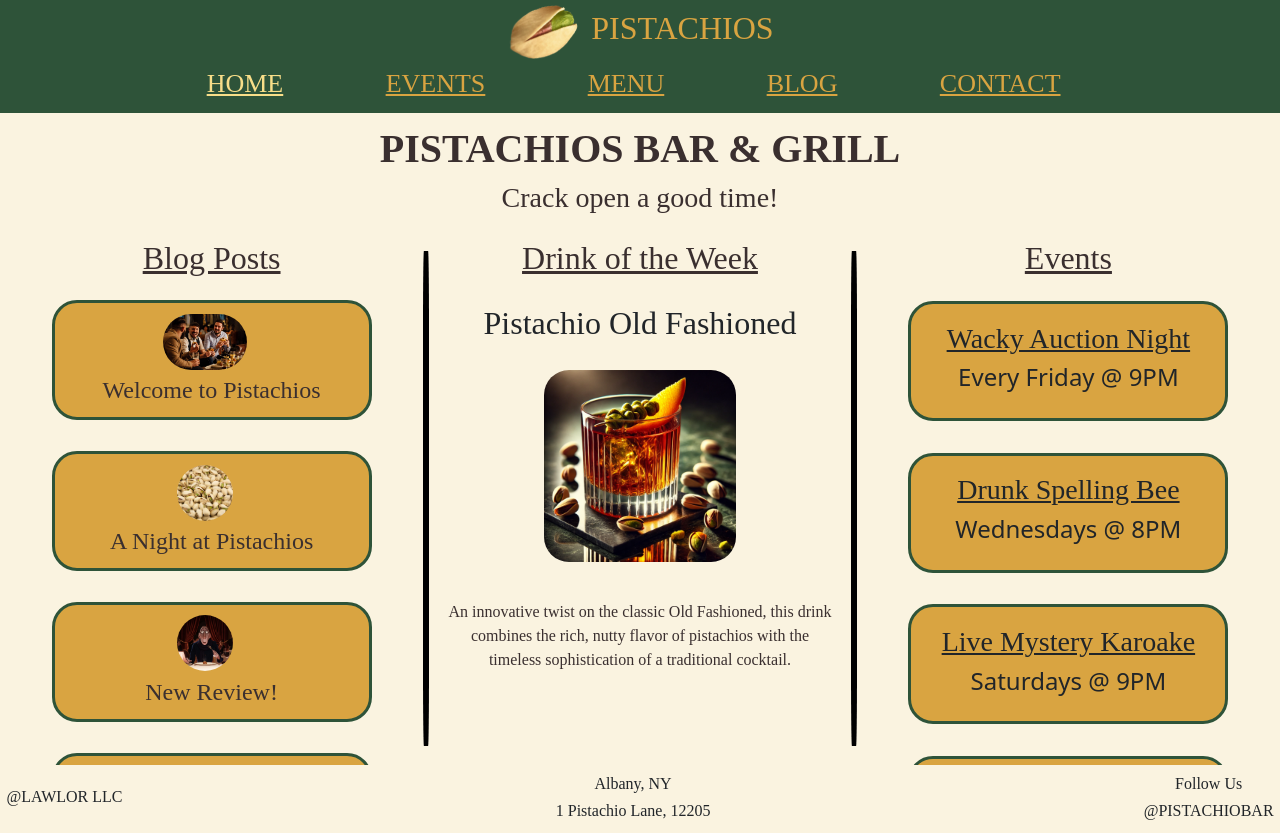
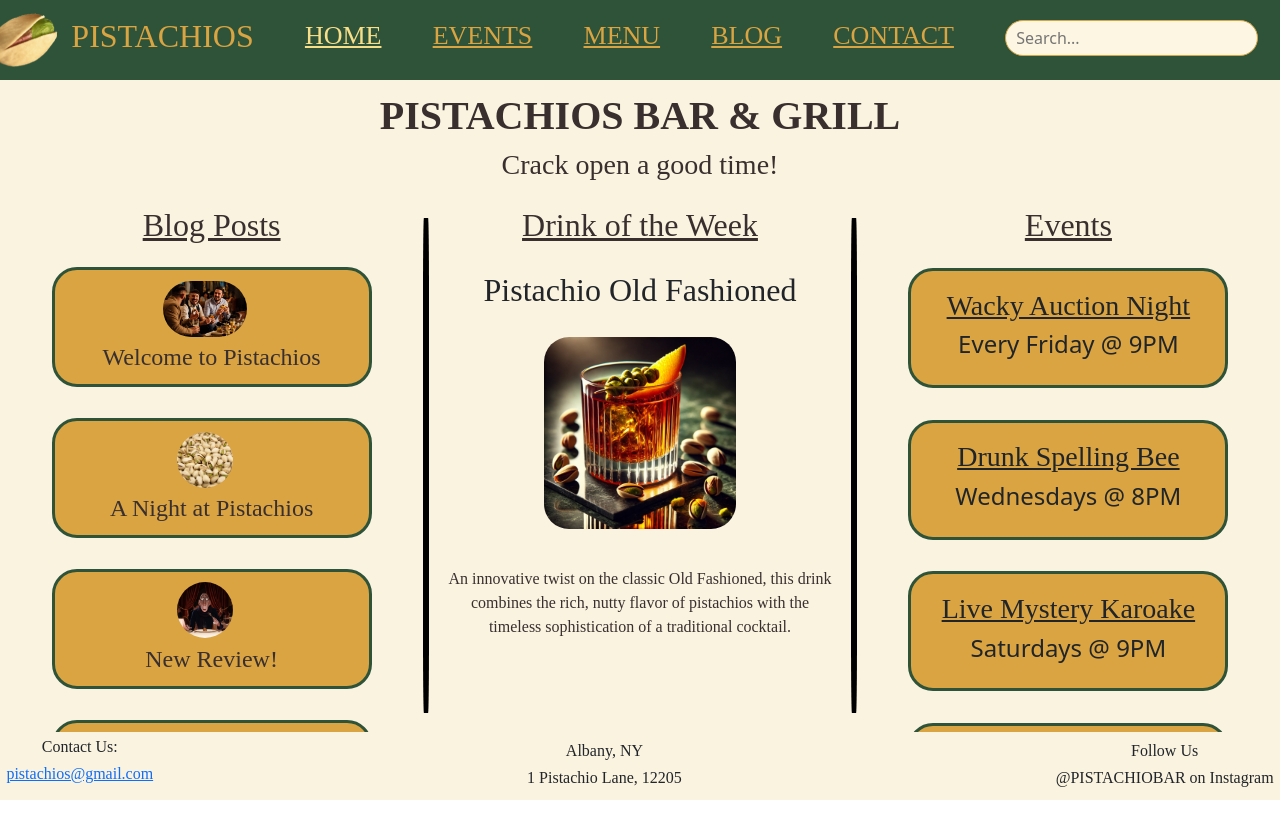
Before and after one commit to joshlawlor/pistachios-beta, a React (Create React App) app in the folder pistachios-app/: page / in a window 1280 px wide. After the commit the page ends 800 px from the top, so only its background shows below. Built offline with nearby package versions, Linux system fonts and the light colour scheme; a web font is replaced by a local one.

Commit message:
Search bar added. Contact us form added to footer

```diff
--- a/pistachios-app/src/App.css
+++ b/pistachios-app/src/App.css
@@ -40,13 +40,14 @@
   font-family: "Diplomata SC", serif;
   font-weight: 400;
   font-style: normal;
+  margin-left: -21vw;
 }
 
 .App-logo {
   min-height: 8vmin;
   max-height: 8vmin;
   margin-right: 1.5vw;
-  margin-left: 0.75vw;
+  margin-left: 0.0;
   pointer-events: none;
   display: flex;
   flex-direction: row;
@@ -55,7 +56,7 @@
 .navLinks-Container {
   display: flex;
   flex-direction: row;
-  margin-left: 7vw;
+  margin-left: 4vw;
   align-items: center;
   justify-content: center;
   margin-bottom: 10px;
@@ -76,7 +77,7 @@
   font-family: "Unlock", serif;
   font-weight: 400;
   font-style: normal;
-  padding-right: 8vw;
+  padding-right: 4vw;
 }
 .navLinks:hover{
   color: #f8de89;
@@ -84,6 +85,26 @@
 
 .active-link {
   color: #f8de89; /* Highlight active link */
+}
+
+.navSearch {
+  max-width: 10px;
+}
+
+.searchInput {
+  padding: 5px 10px;
+  font-size: 1rem;
+  border-radius: 20px;
+  border: 1px solid #d9a441;
+  background-color: #fdf6e3;
+  color: #3a2f2f;
+  outline: none;
+  transition: all 0.3s ease-in-out;
+}
+
+.searchInput:focus {
+  border-color: #f8de89;
+  box-shadow: 0 0 5px rgba(248, 222, 137, 0.5);
 }
 
 @keyframes App-logo-spin {
@@ -154,4 +175,13 @@
   .hamburger-menu {
     display: block; /* Show hamburger icon */
   }
+  .navSearch {
+    width: 80%;
+    margin-top: 10px;
+  }
+
+  .searchInput {
+    width: 100%;
+    text-align: center;
+  }
 }
--- a/pistachios-app/src/App.js
+++ b/pistachios-app/src/App.js
@@ -13,6 +13,8 @@ import Contact from "./pages/ContactPage/ContactPage";
 
 function App() {
   const [menuOpen, setMenuOpen] = useState(false); // State for menu visibility
+  const [searchQuery, setSearchQuery] = useState(""); // 🔹 Search query state
+
   const location = useLocation();
   return (
     <div className="App">
@@ -57,6 +59,15 @@ function App() {
           CONTACT
             </Link>
           </div>
+          <div className="navSearch">
+            <input
+              type="text"
+              className="searchInput"
+              placeholder="Search..."
+              value={searchQuery}
+              onChange={(e) => setSearchQuery(e.target.value)}
+            />
+          </div>
         </div>
       </div>
 
@@ -71,7 +82,10 @@ function App() {
       <footer className="appFooter">
         <div id="footerContainer">
           <div id="footerCopyright">
-            <h4 className="footerFont">@LAWLOR LLC</h4>
+            <h4 className="footerFont">Contact Us:</h4>
+            <h4 className="footerFont"> <a href="mailto:pistachio@example.com">pistachios@gmail.com</a></h4>
+
+            <p></p>
           </div>
           <div id="footerAddress">
             <h4 className="footerFont">Albany, NY</h4>
@@ -79,7 +93,8 @@ function App() {
           </div>
           <div id="footerContact">
             <h4 className="footerFont">Follow Us</h4>
-            <h4 className="footerFont">@PISTACHIOBAR</h4>
+            <h4 className="footerFont">@PISTACHIOBAR on Instagram</h4>
+
           </div>
         </div>
       </footer>
```
